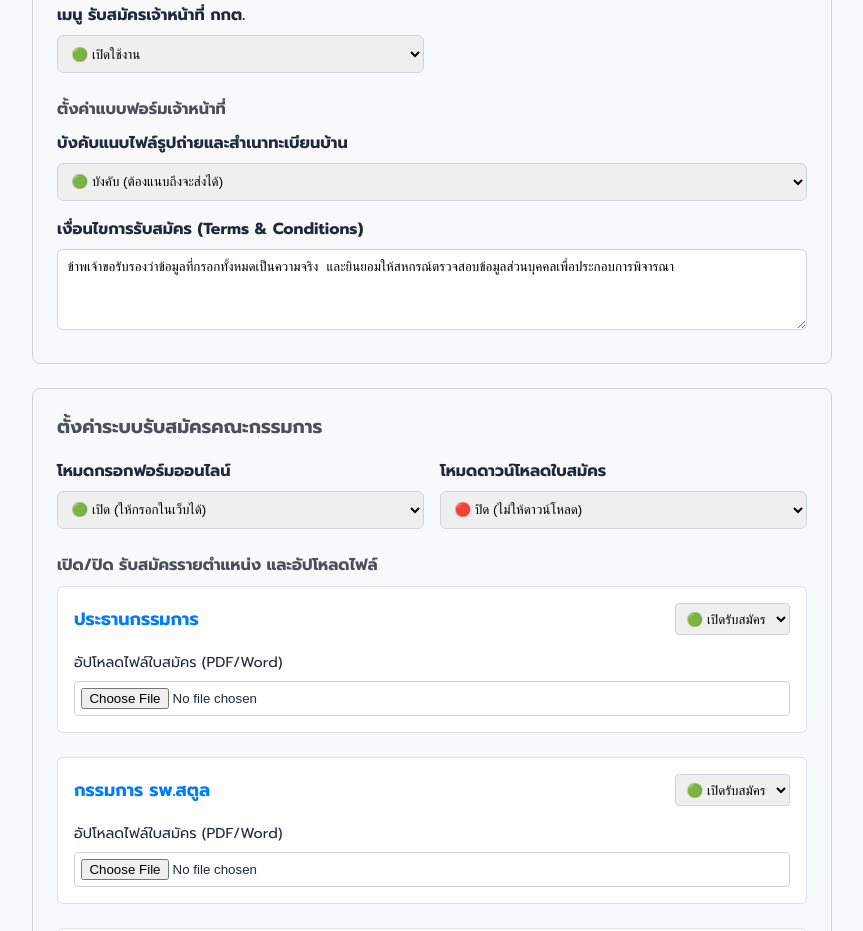
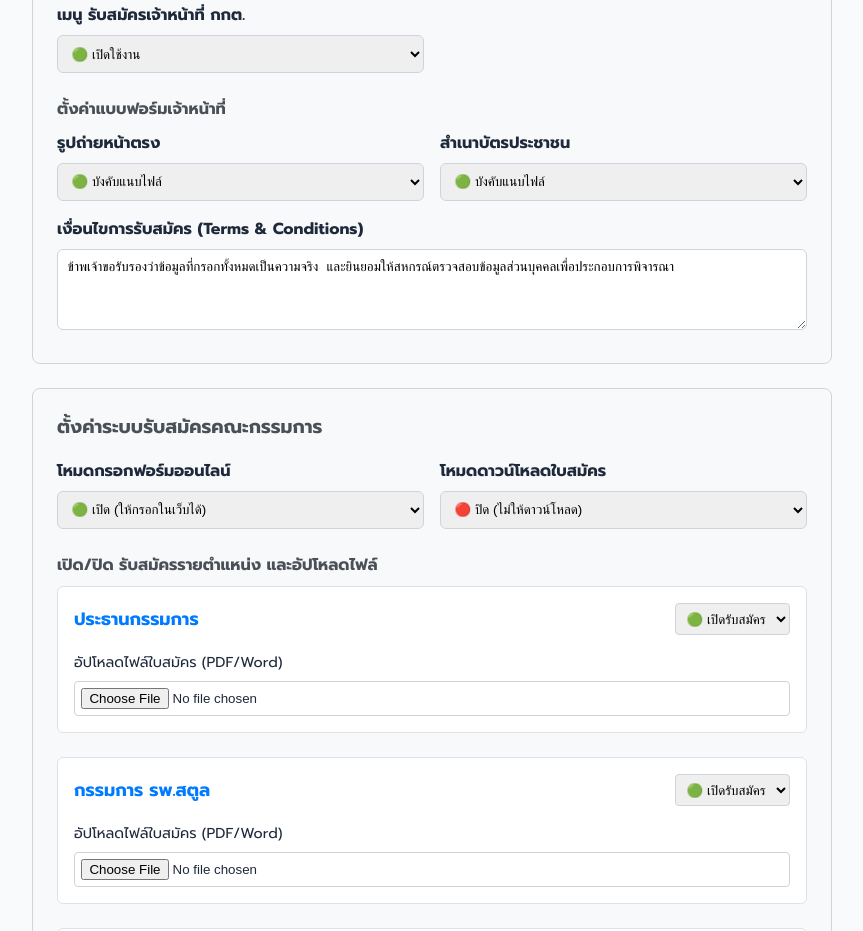
Before and after one commit to sahakoncoopsatun-crypto/Vote-Coop, a Next.js app: page /admin/homepage-settings in a window 1280 px wide. Shown: the part 1380-2311 px from the top of the page, without its empty margins (72-935 px from the left). Built offline with nearby package versions, Linux system fonts and the light colour scheme; no server answers; the database is empty.

Commit message:
Add files via upload

```diff
--- a/src/app/admin/homepage-settings/page.tsx
+++ b/src/app/admin/homepage-settings/page.tsx
@@ -18,7 +18,8 @@ export default function HomepageSettingsPage() {
     menu_results: 'true',
     menu_apply_candidate: 'true',
     menu_apply_officer: 'true',
-    require_officer_files: 'true',
+    require_officer_photo: 'true',
+    require_officer_idcard: 'true',
     officer_terms: 'ข้าพเจ้าขอรับรองว่าข้อมูลที่กรอกทั้งหมดเป็นความจริง และยินยอมให้สหกรณ์ตรวจสอบข้อมูลส่วนบุคคลเพื่อประกอบการพิจารณา',
     candidate_terms: '',
     candidate_online_open: 'true',
@@ -240,12 +241,21 @@ export default function HomepageSettingsPage() {
           </div>
 
           <h4 style={{ marginTop: '1.5rem', marginBottom: '0.5rem', color: '#495057' }}>ตั้งค่าแบบฟอร์มเจ้าหน้าที่</h4>
-          <div style={{ marginBottom: '1rem' }}>
-            <label style={{ display: 'block', fontWeight: 'bold', marginBottom: '0.4rem' }}>บังคับแนบไฟล์รูปถ่ายและสำเนาทะเบียนบ้าน</label>
-            <select name="require_officer_files" value={form.require_officer_files || 'true'} onChange={handleChange} style={{ width: '100%', padding: '0.6rem', borderRadius: '6px', border: '1px solid #ced4da' }}>
-              <option value="true">🟢 บังคับ (ต้องแนบถึงจะส่งได้)</option>
-              <option value="false">⚪ ไม่บังคับ (ส่งฟอร์มได้โดยไม่ต้องแนบไฟล์)</option>
-            </select>
+          <div style={{ display: 'grid', gridTemplateColumns: '1fr 1fr', gap: '1rem', marginBottom: '1rem' }}>
+            <div>
+              <label style={{ display: 'block', fontWeight: 'bold', marginBottom: '0.4rem' }}>รูปถ่ายหน้าตรง</label>
+              <select name="require_officer_photo" value={form.require_officer_photo || 'true'} onChange={handleChange} style={{ width: '100%', padding: '0.6rem', borderRadius: '6px', border: '1px solid #ced4da' }}>
+                <option value="true">🟢 บังคับแนบไฟล์</option>
+                <option value="false">⚪ ไม่บังคับ</option>
+              </select>
+            </div>
+            <div>
+              <label style={{ display: 'block', fontWeight: 'bold', marginBottom: '0.4rem' }}>สำเนาบัตรประชาชน</label>
+              <select name="require_officer_idcard" value={form.require_officer_idcard || 'true'} onChange={handleChange} style={{ width: '100%', padding: '0.6rem', borderRadius: '6px', border: '1px solid #ced4da' }}>
+                <option value="true">🟢 บังคับแนบไฟล์</option>
+                <option value="false">⚪ ไม่บังคับ</option>
+              </select>
+            </div>
           </div>
 
           <div>
--- a/src/app/api/admin/homepage-settings/route.ts
+++ b/src/app/api/admin/homepage-settings/route.ts
@@ -15,7 +15,8 @@ export async function GET(request: Request) {
     'menu_results',
     'menu_apply-candidate',
     'menu_apply-officer',
-    'require_officer_files',
+    'require_officer_photo',
+    'require_officer_idcard',
     'officer_terms',
     'candidate_terms',
     'candidate_online_open',
@@ -68,7 +69,8 @@ export async function POST(request: Request) {
     'menu_results',
     'menu_apply-candidate',
     'menu_apply-officer',
-    'require_officer_files',
+    'require_officer_photo',
+    'require_officer_idcard',
     'officer_terms',
     'candidate_terms',
     'candidate_online_open',
--- a/src/app/apply-officer/page.tsx
+++ b/src/app/apply-officer/page.tsx
@@ -11,7 +11,7 @@ export default async function ApplyOfficerPage() {
   });
 
   const settings = await prisma.setting.findMany({
-    where: { key: { in: ['officer_terms', 'require_officer_files'] } }
+    where: { key: { in: ['officer_terms', 'require_officer_photo', 'require_officer_idcard'] } }
   });
   const settingsMap = settings.reduce((acc, curr) => {
     acc[curr.key] = curr.value;
@@ -80,7 +80,8 @@ export default async function ApplyOfficerPage() {
         <ApplicationForm
           districts={districtsWithStats}
           terms={settingsMap.officer_terms || ''}
-          requireFiles={settingsMap.require_officer_files !== 'false'}
+          requirePhoto={settingsMap.require_officer_photo !== 'false'}
+          requireIdCard={settingsMap.require_officer_idcard !== 'false'}
         />
       </div>
     </div>
```
Also changed, not shown: src/app/apply-officer/ApplicationForm.tsx (+8 -8 lines), src/app/apply-officer/actions.ts (+6 -5 lines).
